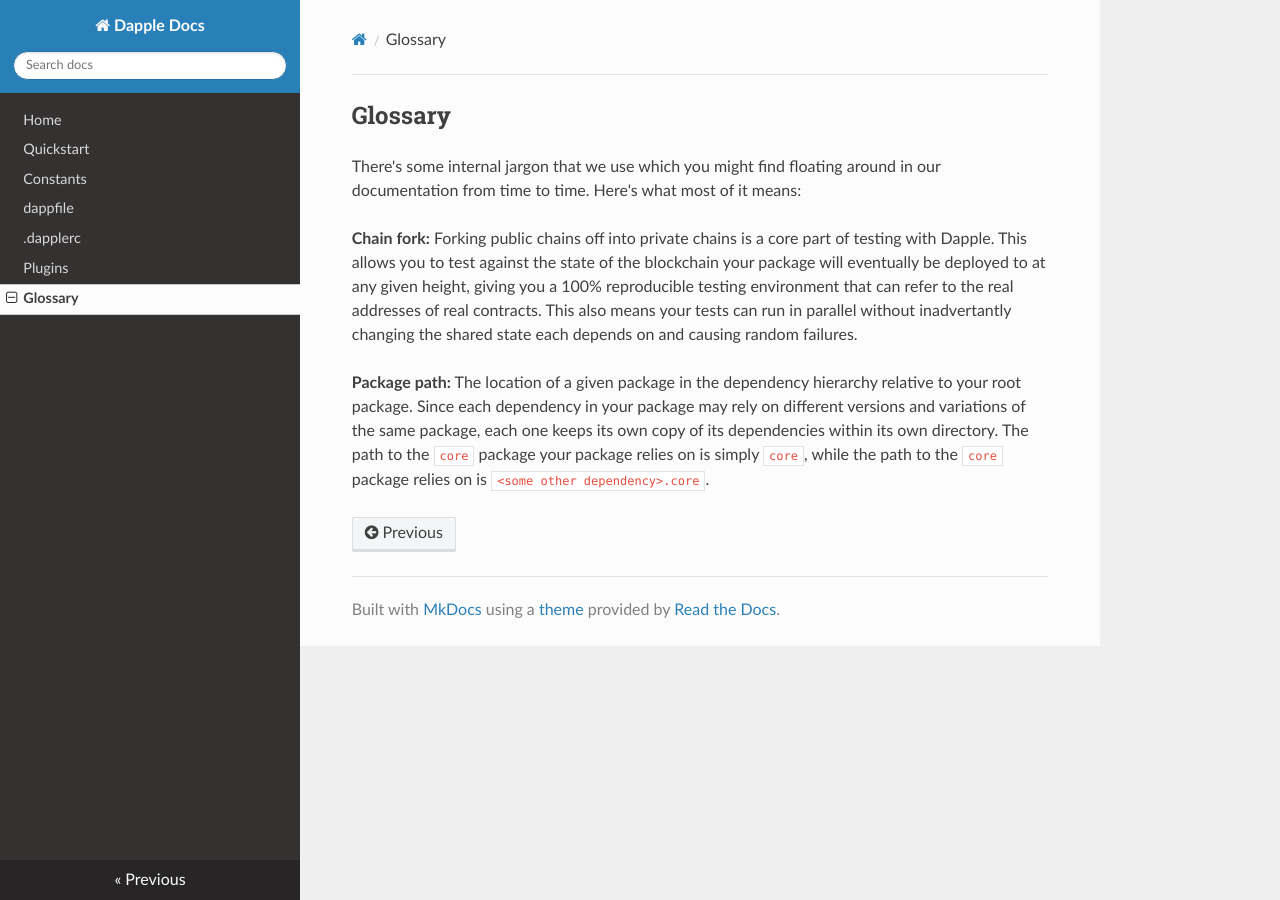
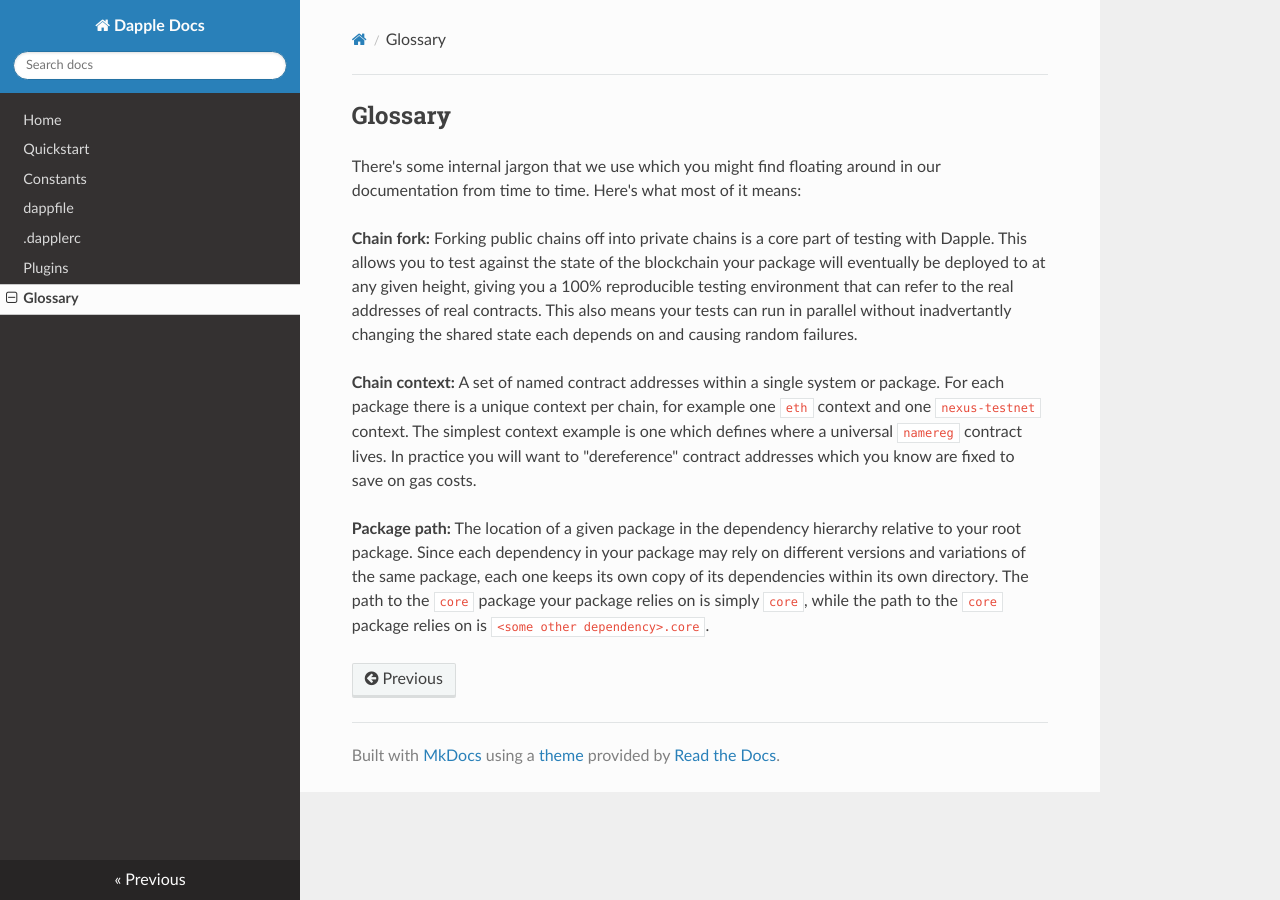
Before and after one commit to dapphub/dapple, an MkDocs documentation site: the page built from docs/glossary.md, in a window 1280 px wide. Built offline with MkDocs 1.6.1, drawn with Linux system fonts in a browser that asks for light colours; nearby versions of some CDN libraries; old or Windows-style settings are respelled for this version of MkDocs.

Commit message:
update docs

```diff
--- a/docs/glossary.md
+++ b/docs/glossary.md
@@ -5,4 +5,6 @@ There's some internal jargon that we use which you might find floating around in
 
 **Chain fork:** Forking public chains off into private chains is a core part of testing with Dapple. This allows you to test against the state of the blockchain your package will eventually be deployed to at any given height, giving you a 100% reproducible testing environment that can refer to the real addresses of real contracts. This also means your tests can run in parallel without inadvertantly changing the shared state each depends on and causing random failures.
 
+**Chain context:** A set of named contract addresses within a single system or package. For each package there is a unique context per chain, for example one `eth` context and one `nexus-testnet` context. The simplest context example is one which defines where a universal `namereg` contract lives. In practice you will want to "dereference" contract addresses which you know are fixed to save on gas costs.
+
 **Package path:** The location of a given package in the dependency hierarchy relative to your root package. Since each dependency in your package may rely on different versions and variations of the same package, each one keeps its own copy of its dependencies within its own directory. The path to the `core` package your package relies on is simply `core`, while the path to the `core` package <some other dependency> relies on is `<some other dependency>.core`.
```
Also changed, not shown: docs/index.md (+1 -1 lines).
